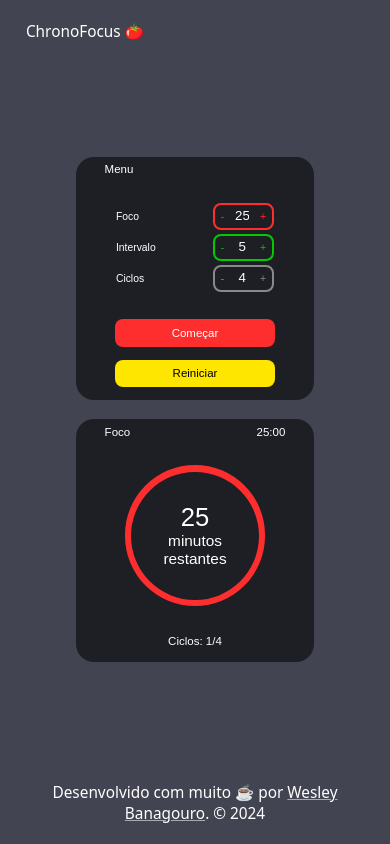
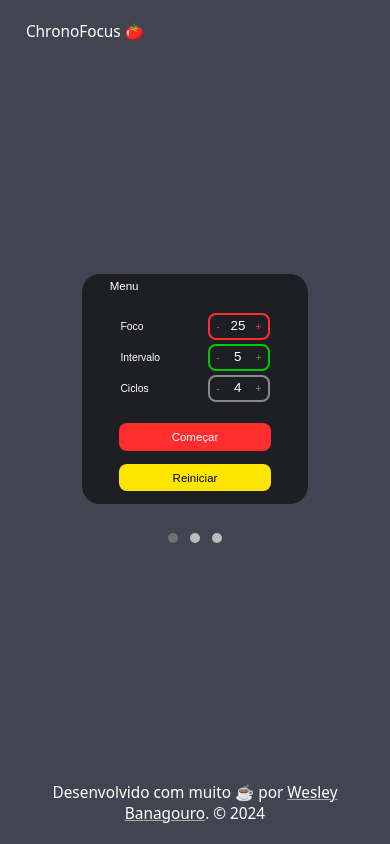
Before and after one commit to WesleyBanagouro/ChronoFocus, a website: page index.html in a window 390 px wide. Drawn offline with Linux system fonts and the light colour scheme.

Commit message:
efeito swipe mobile

```diff
--- a/index.html
+++ b/index.html
@@ -14,15 +14,12 @@
                 <div class="menu-container">
                     <div class="item-menu">ChronoFocus 🍅</div>
                 </div>
-                <div class="menu-container">
-                    <div class="item-menu"></div>
-                    <div class="item-menu"></div>
-                </div>
             </div>
         </header>
         <main>
             <div class="container">
-                <div class="card">
+                <div class="card-wrapper">
+                    <div class="card" id="settings">
                         <div class="box" id="titulo">
                             <p>Menu</p>
                             <span id="aviso-preenchimento">
@@ -64,7 +61,7 @@
                             </p>
                         </div>
                     </div>
-                <div class="card" id="clock">
+                    <div class="card hidden" id="clock">
                         <div class="box titulo-foco" id="titulo">
                             <p id="textoTimer">Foco</p>
                             <div id="timer-superior">00:00</div>
@@ -74,12 +71,8 @@
                                 <div id="circulo-fundo">
                                     <div id="box-minutos">
                                         <div class="box-minutos-segundos">
-                                        <p id="minutos-circulo">
-
-                                        </p>
-                                        <p id="minutos-restantes">
-
-                                        </p>
+                                            <p id="minutos-circulo"></p>
+                                            <p id="minutos-restantes"></p>
                                         </div>
                                     </div>
                                     <div class="hidden" id="botao-pause">
@@ -89,16 +82,17 @@
                                 </div>
                             </div>
                         </div>
-                    <div class="box" id="numero-ciclos">
-
+                        <div class="box" id="numero-ciclos"></div>
+                    </div>
+                    <div class="card hidden" id="to-do">
+                        <p>Aqui é o menu de tarefas.</p>
                     </div>
                 </div>
-                <!-- e
-                 <div class="card" id="to-do">
-                    <p>aqui é o menu</p>
+                <div class="indicator">
+                    <span class="dot active" data-target="settings"></span>
+                    <span class="dot" data-target="clock"></span>
+                    <span class="dot" data-target="to-do"></span>
                 </div>
-                -->
-
             </div>
         </main>
         <footer>
@@ -106,7 +100,6 @@
         </footer>
         <audio id="endSound" src="som-encerramento.wav" preload="auto"></audio>
     </div>
-
+    <script src="script.js"></script>
 </body>
-<script src="script.js"></script>
 </html>
--- /dev/null
+++ b/package.json
@@ -0,0 +1,5 @@
+{
+  "dependencies": {
+    "swiper": "^11.1.14"
+  }
+}
--- a/script.js
+++ b/script.js
@@ -1,4 +1,58 @@
 /*Circulo timer */
+document.addEventListener('DOMContentLoaded', function() {
+  const cards = document.querySelectorAll('.card');
+  const dots = document.querySelectorAll('.dot');
+  const cardWrapper = document.querySelector('.card-wrapper');
+
+  let currentIndex = 0;
+
+  function updateIndicator() {
+      dots.forEach(dot => dot.classList.remove('active'));
+      dots[currentIndex].classList.add('active');
+  }
+
+  function goToCard(index) {
+      // Adiciona a classe hidden ao cartão atual
+      cards[currentIndex].classList.add('hidden');
+
+      currentIndex = index;
+
+      // Remove a classe hidden do novo cartão
+      cards[currentIndex].classList.remove('hidden');
+
+      // Ajusta a posição para o cartão atual no centro
+
+
+      updateIndicator();
+  }
+
+  dots.forEach((dot, index) => {
+      dot.addEventListener('click', () => goToCard(index));
+  });
+
+  let startX;
+
+  cardWrapper.addEventListener('touchstart', (event) => {
+      startX = event.touches[0].clientX;
+  });
+
+  cardWrapper.addEventListener('touchmove', (event) => {
+      const moveX = event.touches[0].clientX;
+      const diffX = startX - moveX;
+
+      if (diffX > 50 && currentIndex < cards.length - 1) {
+          goToCard(currentIndex + 1);
+      } else if (diffX < -50 && currentIndex > 0) {
+          goToCard(currentIndex - 1);
+      }
+  });
+
+  // Inicializa a visibilidade
+  cards[currentIndex].classList.remove('hidden');
+  updateIndicator();
+});
+
+
 
 var numeroCiclos = document.getElementById("numero-ciclos")
 
--- a/style.css
+++ b/style.css
@@ -63,6 +63,10 @@ footer a {
     text-decoration-color: #d2d2d2b7;
     color: inherit;
 }
+
+/* style.css */
+
+
 
 .menu-topo {
     width: 100%;
@@ -458,3 +462,40 @@ footer a {
         font-size: 3rem;
     }
 }
+
+
+/* Adicione suas regras de estilo aqui */
+.hidden {
+    display: none;
+}
+
+.card-wrapper {
+    display: flex;
+    transition: transform 0.3s ease; /* Para suavizar a transição */
+    width: 100%; /* Largura total do contêiner */
+}
+
+.card {
+    min-width: 100%; /* Cada cartão ocupa 100% do espaço do contêiner */
+    box-sizing: border-box; /* Inclui padding e border na largura total */
+}
+
+
+.indicator {
+    text-align: center;
+    margin-top: 10px;
+}
+
+.dot {
+    height: 10px;
+    width: 10px;
+    margin: 0 5px;
+    background-color: #bbb;
+    border-radius: 50%;
+    display: inline-block;
+    cursor: pointer;
+}
+
+.dot.active {
+    background-color: #717171;
+}
```
Also changed, not shown: 1 other file. Lines whose indentation alone changed are shown as unchanged.
